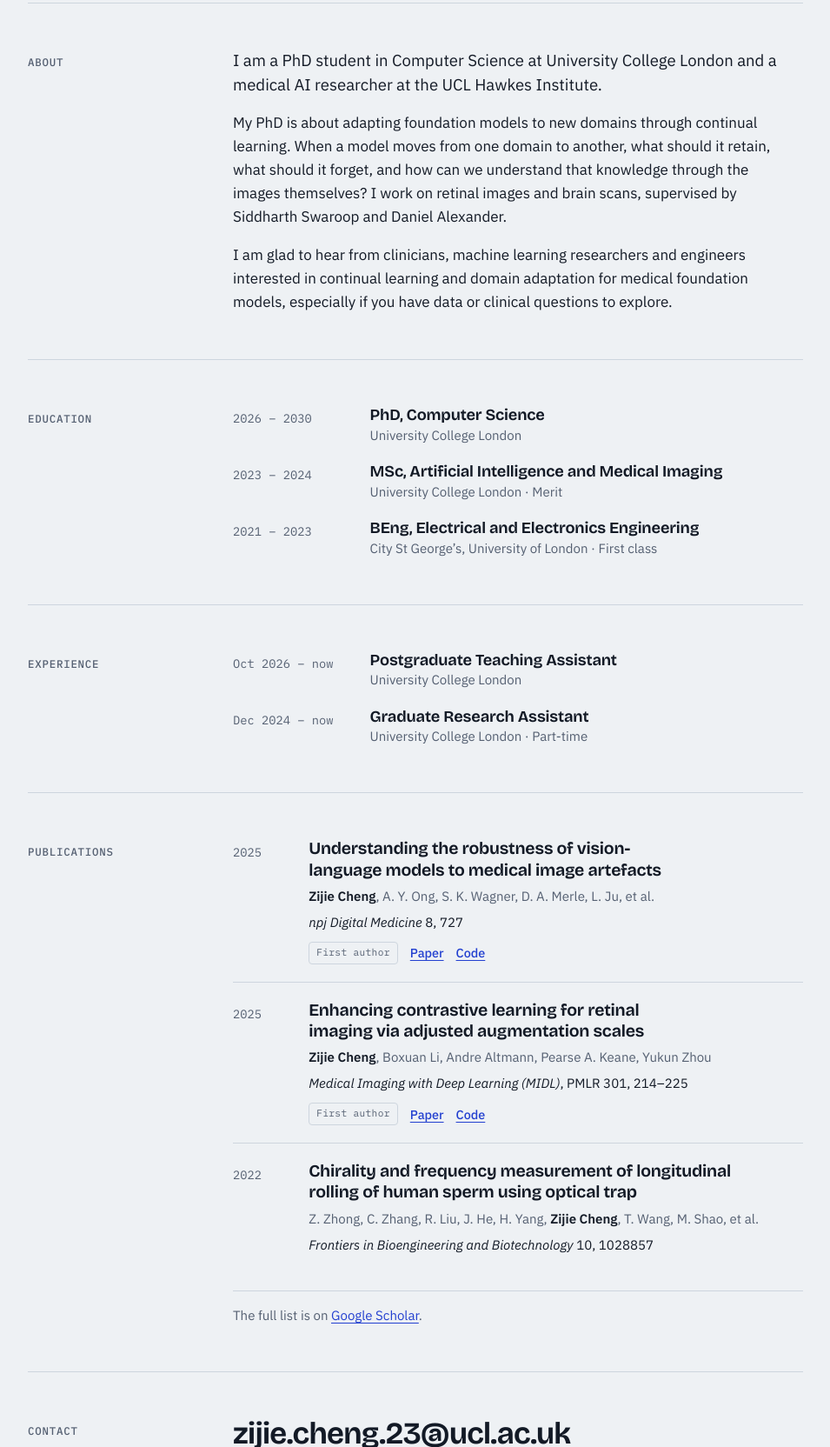
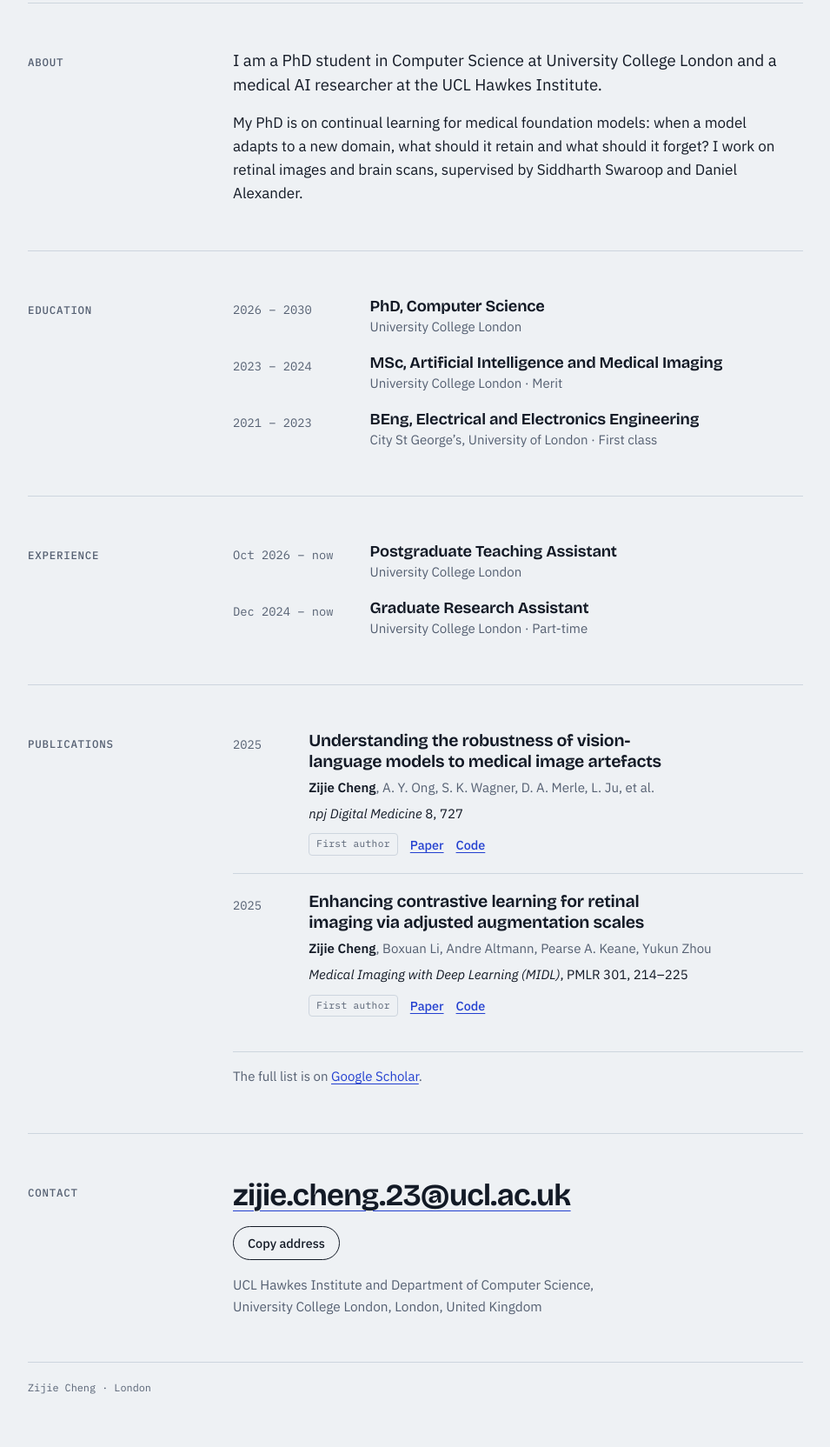
Before and after one commit to zijcheng/zijcheng.github.io, a plain HTML site: page index.html in a window 1280 px wide. Shown: the part 688-2352 px from the top of the page at 87% size, without its empty margins (162-1117 px from the left). Drawn offline with nearby package versions, Linux system fonts and the light colour scheme.

Commit message:
Trim about section and publication list
Keep the two UCL papers and shorten the PhD description.

Co-Authored-By: Claude Fable 5.2 <noreply@anthropic.com>
Claude-Session: https://claude.ai/code/session_01QHdveGNy1fFGUdTjWjWKHB

```diff
--- a/index.html
+++ b/index.html
@@ -220,8 +220,7 @@ footer { border-top: 1px solid var(--line); padding: 20px 0 40px; font-family: v
       <h2 id="about-h">About</h2>
       <div class="prose">
         <p class="lead">I am a PhD student in Computer Science at University College London and a medical AI researcher at the UCL Hawkes Institute.</p>
-        <p>My PhD is about adapting foundation models to new domains through continual learning. When a model moves from one domain to another, what should it retain, what should it forget, and how can we understand that knowledge through the images themselves? I work on retinal images and brain scans, supervised by Siddharth Swaroop and Daniel Alexander.</p>
-        <p>I am glad to hear from clinicians, machine learning researchers and engineers interested in continual learning and domain adaptation for medical foundation models, especially if you have data or clinical questions to explore.</p>
+        <p>My PhD is on continual learning for medical foundation models: when a model adapts to a new domain, what should it retain and what should it forget? I work on retinal images and brain scans, supervised by Siddharth Swaroop and Daniel Alexander.</p>
       </div>
     </section>
 
@@ -302,14 +301,6 @@ footer { border-top: 1px solid var(--line); padding: 20px 0 40px; font-family: v
               </div>
             </div>
           </li>
-          <li class="pub">
-            <span class="year">2022</span>
-            <div class="pub-body">
-              <h3>Chirality and frequency measurement of longitudinal rolling of human sperm using optical trap</h3>
-              <p class="authors">Z. Zhong, C. Zhang, R. Liu, J. He, H. Yang, <strong>Zijie Cheng</strong>, T. Wang, M. Shao, et al.</p>
-              <p class="venue"><i>Frontiers in Bioengineering and Biotechnology</i> 10, 1028857</p>
-            </div>
-          </li>
         </ol>
         <p class="more">The full list is on <a href="https://scholar.google.com/citations?user=RzqymykAAAAJ" rel="noopener">Google Scholar</a>.</p>
       </div>
```
